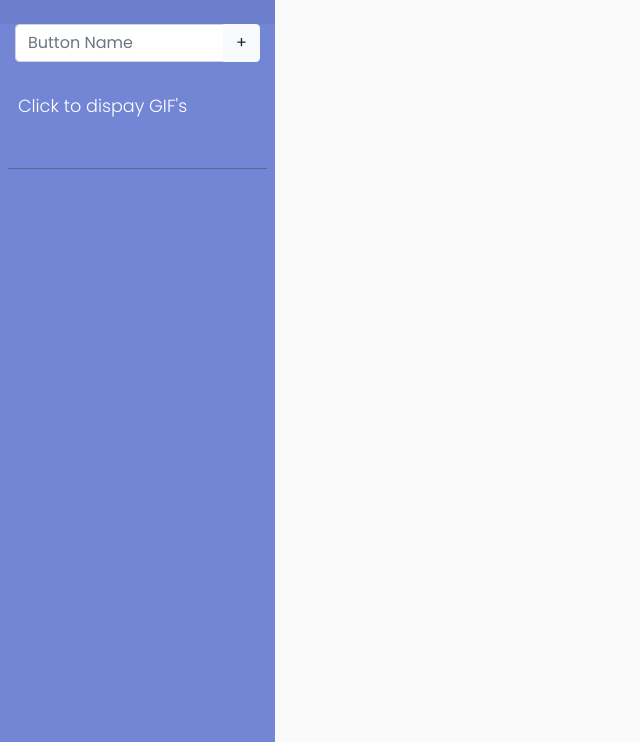
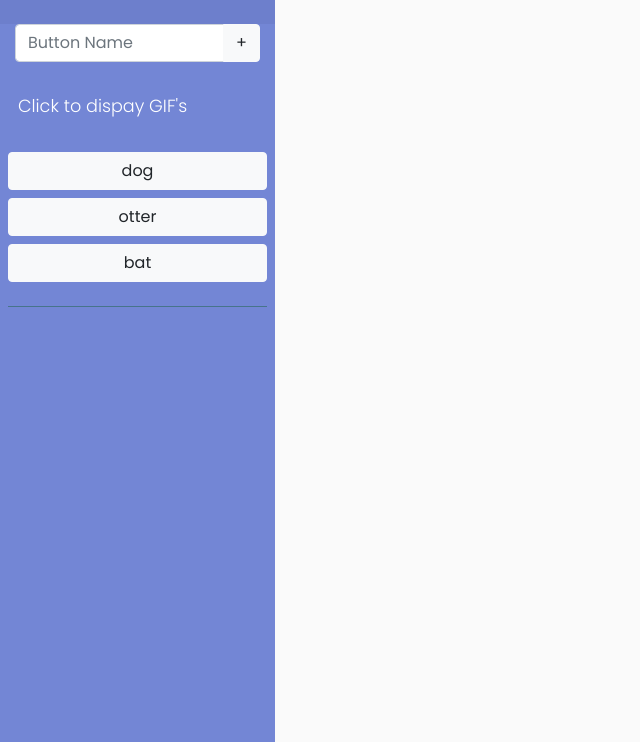
Before and after one commit to edelBCS/giphy-app, a plain HTML site: page index.html in a window 1280 px wide. Shown: the part 58-800 px from the top of the page, without its empty margins (0-640 px from the left). Drawn offline with nearby package versions, Linux system fonts and the light colour scheme.

Commit message:
added conditional to check if localStorage is null on load

```diff
--- a/assets/js/app.js
+++ b/assets/js/app.js
@@ -1,4 +1,4 @@
-var buttons = {btnInfo: ["dog"]};
+var buttons = {btnInfo: ["dog", "otter", "bat"]};
 
 //generates inital buttons
 $(document).ready(function () {
@@ -67,13 +67,13 @@ function saveBtns(){
 }
 
 function loadBtns(){
-    buttons = JSON.parse(localStorage.getItem("savedBtns"));
+    (localStorage.getItem("savedBtns") != null)?buttons = JSON.parse(localStorage.getItem("savedBtns")):saveBtns();
 }
 
 //adds a button when input is filled and (+) button is clicked
 $("#addGIFbtn").on("click", function () {
-    console.log($("#newBtnText").val())
-
+    console.log($("#newBtnText").val());
+    console.log(buttons.btnInfo);
     if ($("#newBtnText").val() != "") {
         buttons.btnInfo.push($("#newBtnText").val());
         saveBtns();
```
Also changed, not shown: index.html (+0 -1 lines).
